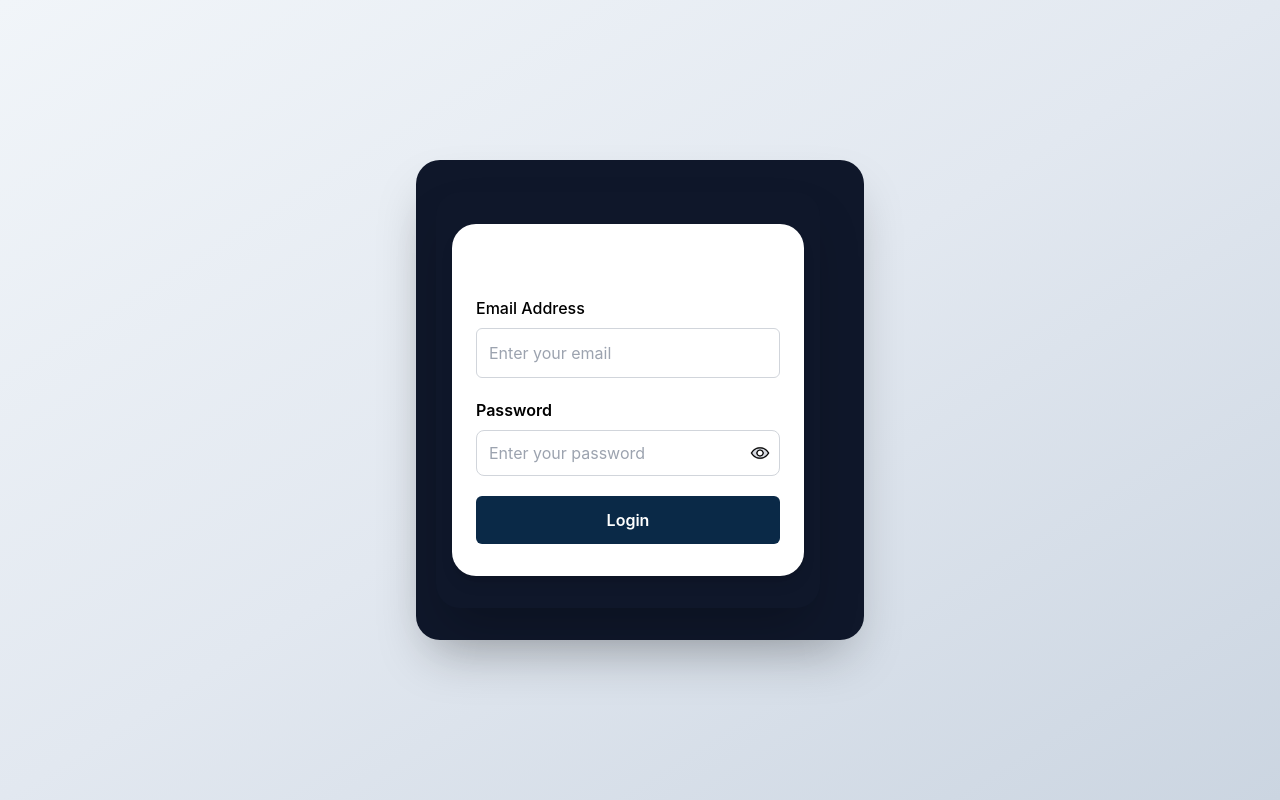
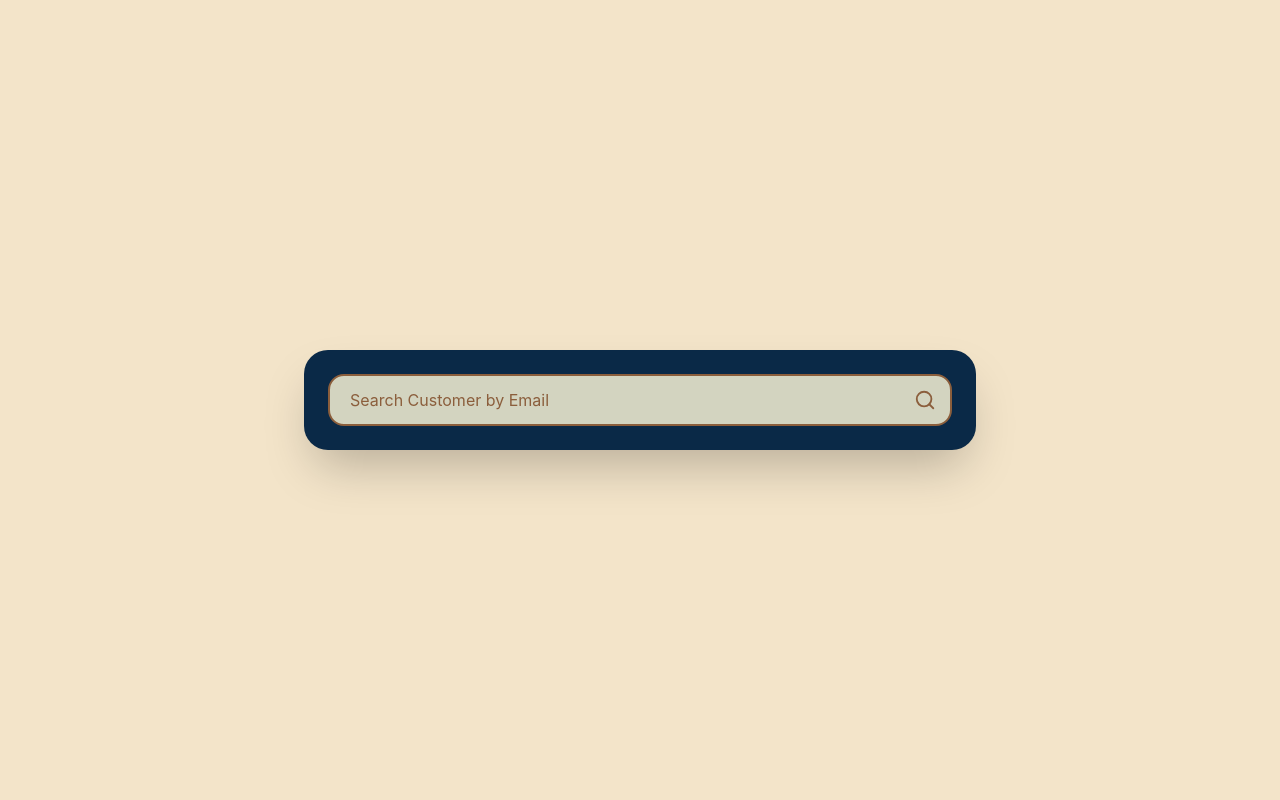
Before and after one commit to Subhratanu-Saha/trade-assist-app, a React (Create React App) app: page / in a window 1280 px wide. Built offline with nearby package versions, Linux system fonts and the light colour scheme.

Commit message:
Implement Search Page UI and conditional rendering

```diff
--- a/src/App.js
+++ b/src/App.js
@@ -1,14 +1,19 @@
-import LoginForm from "./components/LoginForm";
-
+//import LoginForm from "./components/LoginForm";
+import SearchPage from "./components/pages/SearchPage";
 function App() {
 
 
   return (
-    <div className="min-h-screen w-full bg-gradient-to-br from-slate-100 via-slate-200 to-slate-300 flex items-center justify-center px-4 py-4">
-      <div className="w-full max-w-md mx-auto bg-slate-900 rounded-3xl shadow-2xl py-8 px-5">
-        <LoginForm />
-      </div>
+    <div className="App">
+      <SearchPage/>
     </div>
+
+
+    // <div className="min-h-screen w-full bg-gradient-to-br from-slate-100 via-slate-200 to-slate-300 flex items-center justify-center px-4 py-4">
+    //   <div className="w-full max-w-md mx-auto bg-slate-900 rounded-3xl shadow-2xl py-8 px-5">
+    //     <LoginForm />
+    //   </div>
+    // </div>
   );
 }
 
--- a/src/components/pages/SearchPage.js
+++ b/src/components/pages/SearchPage.js
@@ -2,40 +2,98 @@ import React, { useState } from "react";
 import SearchBar from "../search/searchBar";
 import NewCustomerButton from "../search/NewCustomerButton";
 
-// import CustomerRecord from "../components/customer/CustomerRecord";
+// Uncomment after Friend 2's PR is merged
+// import CustomerRecord from "../customer/CustomerRecord";
 
 const SearchPage = () => {
   const [searchText, setSearchText] = useState("");
 
+  // Backend Response States
+  const [customer, setCustomer] = useState(null);
+  const [responseCode, setResponseCode] = useState(null);
+  const [error, setError] = useState("");
+  const [loading, setLoading] = useState(false);
+
+  const handleSearch = async () => {
+    // =====================================================
+    // TODO:
+    // Integrate Customer Search API after backend is merged.
+    //
+    // Expected Response
+    //
+    // 200 -> Show CustomerRecord
+    // 404 -> Show NewCustomerButton
+    // 400 -> Show Error
+    // 500 -> Show Error
+    // =====================================================
+
+    console.log("Customer Search API will be integrated here.");
+
+    // Clear previous search result
+    setCustomer(null);
+    setResponseCode(null);
+    setError("");
+    setLoading(false);
+  };
+
   return (
-    <div className="min-h-screen bg-slate-100 flex items-center justify-center px-4 py-6">
-      <div className="w-full max-w-2xl rounded-3xl bg-slate-900 shadow-2xl p-6 space-y-6">
-
-        {/* Search Bar */}
+    <div
+      className="min-h-screen flex items-center justify-center px-4 py-6"
+      style={{ backgroundColor: "#F3E4C9" }}
+    >
+      <div
+        className="w-full max-w-2xl rounded-3xl shadow-2xl p-6 space-y-6"
+        style={{ backgroundColor: "#0A2947" }}
+      >
         <SearchBar
           value={searchText}
           onChange={(e) => setSearchText(e.target.value)}
+          onSearch={handleSearch}
         />
 
-        {/* Customer Record */}
-        {/* Uncomment after Friend 2's PR is merged */}
+        {/* Loading */}
 
-        {/*
-        <CustomerRecord customer={customer} />
-        */}
+        {loading && (
+          <div
+            className="text-center text-lg font-semibold"
+            style={{ color: "#F3E4C9" }}
+          >
+            Searching...
+          </div>
+        )}
 
-        {/* Temporary Placeholder */}
-        <div className="w-full rounded-3xl border border-slate-700 bg-slate-800 p-8 text-center text-white">
-          Customer Record
-          <br />
-          <span className="text-sm text-slate-400">
+        {/* Customer Found */}
 
-          </span>
-        </div>
+        {responseCode === 200 && customer && (
+          <>
+            {/*
+              Friend 2's Component
 
-        {/* New Customer Button */}
-        <NewCustomerButton />
+              <CustomerRecord customer={customer} />
+            */}
+          </>
+        )}
 
+        {/* Customer Not Found */}
+
+        {responseCode === 404 && (
+          <NewCustomerButton />
+        )}
+
+        {/* Error */}
+
+        {(responseCode === 400 || responseCode === 500) && (
+          <div
+            className="rounded-xl p-4 text-center font-medium"
+            style={{
+              backgroundColor: "#D3D4C0",
+              border: "2px solid #8B5E3C",
+              color: "#8B0000",
+            }}
+          >
+            {error}
+          </div>
+        )}
       </div>
     </div>
   );
--- a/src/components/search/NewCustomerButton.js
+++ b/src/components/search/NewCustomerButton.js
@@ -5,7 +5,11 @@ const NewCustomerButton = ({ onClick }) => {
     <button
       type="button"
       onClick={onClick}
-      className="w-full rounded-2xl bg-cyan-500 py-3 text-lg font-semibold text-white shadow-lg transition-all duration-200 hover:bg-cyan-600 hover:shadow-xl active:scale-95"
+      className="w-full rounded-2xl py-3 text-lg font-semibold shadow-lg transition-all duration-200 hover:scale-95 hover:shadow-xl active:scale-95"
+      style={{
+        backgroundColor: "#8B5E3C",
+        color: "#F3E4C9",
+      }}
     >
       + New Customer
     </button>
--- a/src/components/search/searchBar.js
+++ b/src/components/search/searchBar.js
@@ -1,7 +1,7 @@
 import React from "react";
 import { FiSearch } from "react-icons/fi";
 
-const SearchBar = ({ value, onChange }) => {
+const SearchBar = ({ value, onChange, onSearch }) => {
   return (
     <div className="w-full">
       <div className="relative">
@@ -9,13 +9,22 @@ const SearchBar = ({ value, onChange }) => {
           type="text"
           value={value}
           onChange={onChange}
-          placeholder="Customer Search by Email"
-          className="w-full rounded-2xl border border-slate-600 bg-slate-800 py-3 pl-5 pr-14 text-white placeholder-slate-400 outline-none transition duration-200 focus:border-cyan-400 focus:ring-2 focus:ring-cyan-400"
+          placeholder="Search Customer by Email"
+          className="w-full rounded-2xl py-3 pl-5 pr-14 outline-none transition duration-200 placeholder:text-[#8B5E3C] focus:ring-2 focus:ring-[#8B5E3C]"
+          style={{
+            backgroundColor: "#D3D4C0",
+            border: "2px solid #8B5E3C",
+            color: "#0A2947",
+          }}
         />
 
         <button
           type="button"
-          className="absolute right-4 top-1/2 -translate-y-1/2 text-slate-300 hover:text-cyan-300 transition-colors"
+          onClick={onSearch}
+          className="absolute right-4 top-1/2 -translate-y-1/2 transition duration-200 hover:scale-110"
+          style={{
+            color: "#8B5E3C",
+          }}
         >
           <FiSearch size={22} />
         </button>
```
Also changed, not shown: src/assets/search-icon-2.png (added).
